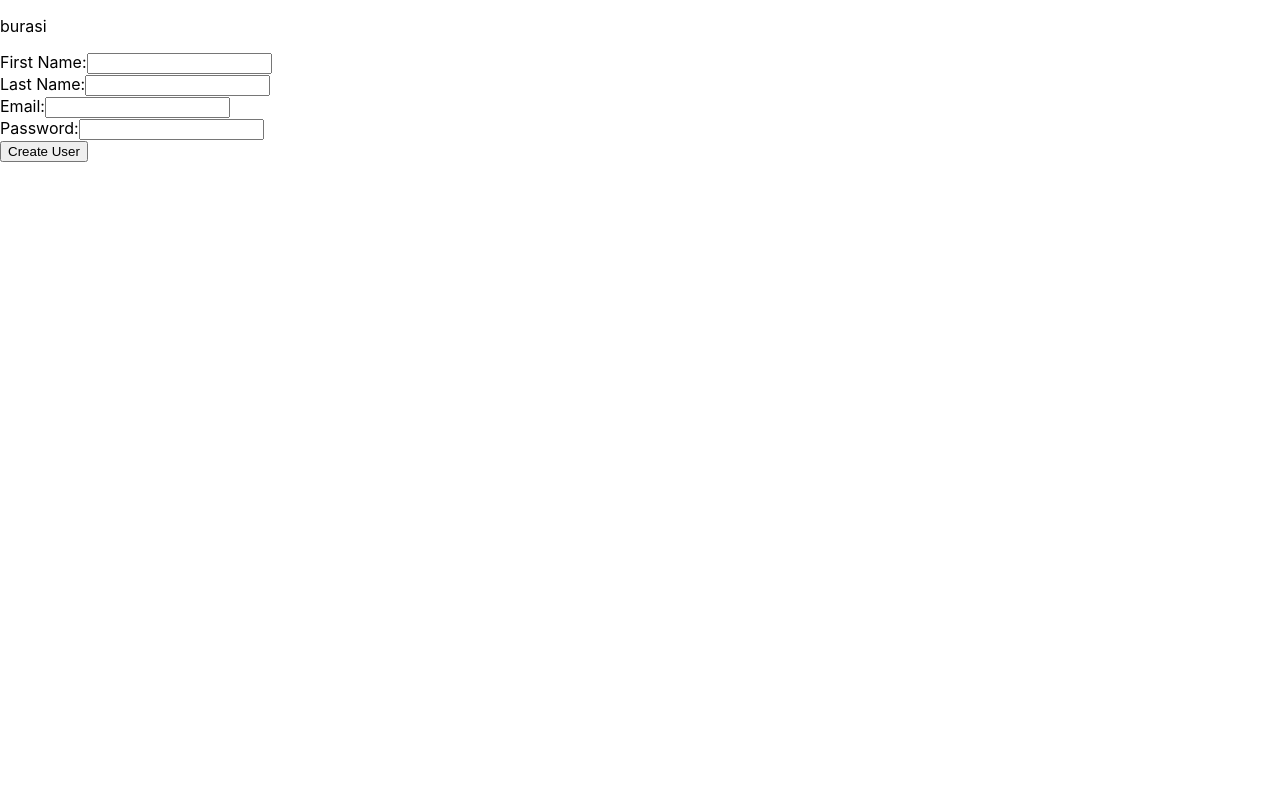
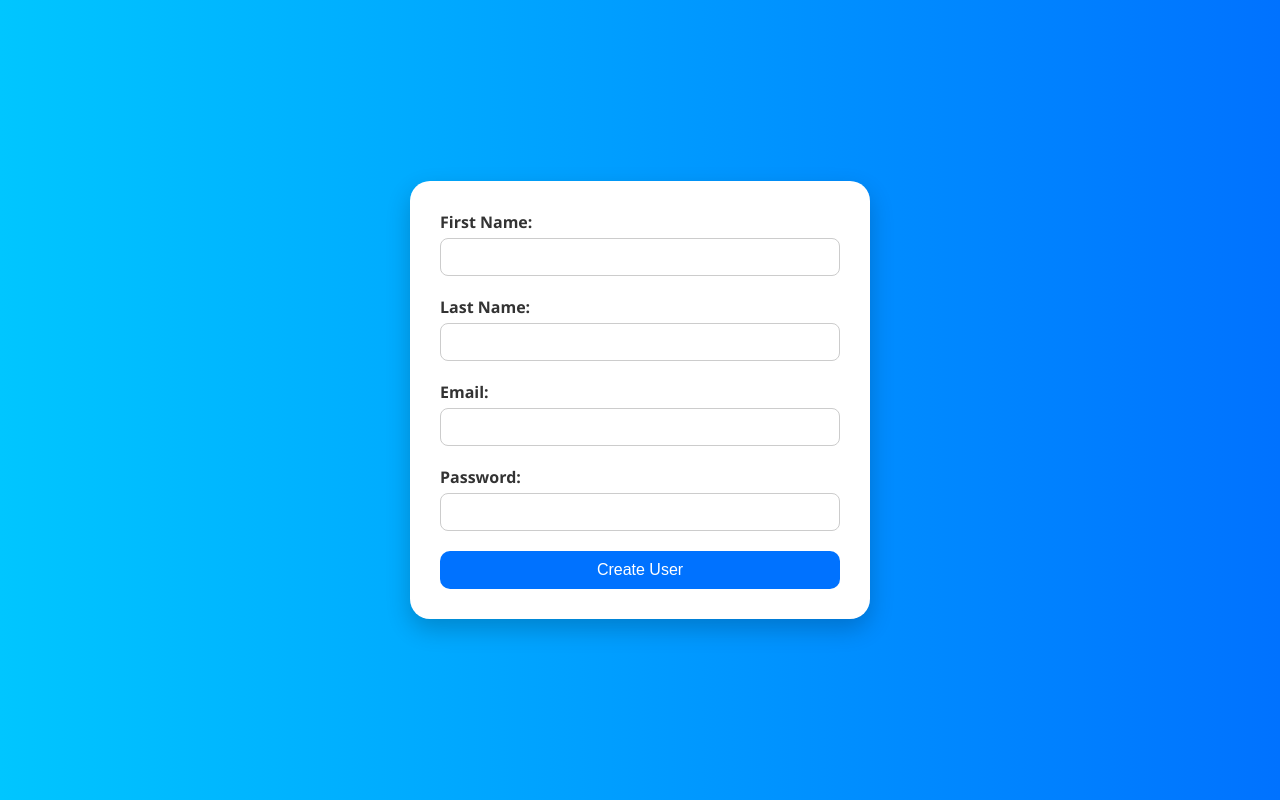
Before and after one commit to berkaykeskino/Spring-Boot, a React (Create React App) app in the folder frontend/: page / in a window 1280 px wide. Built offline with nearby package versions, Linux system fonts and the light colour scheme.

Commit message:
frontend for user creation updated

```diff
--- a/frontend/src/App.tsx
+++ b/frontend/src/App.tsx
@@ -5,7 +5,6 @@ import CreateUserTab from './Components/CreateUser/CreateUserTab';
 function App() {
   return (
     <div>
-      <p>burasi</p>
       <CreateUserTab/>
     </div>
 
--- /dev/null
+++ b/frontend/src/Components/CreateUser/CreateUserTab.css
@@ -0,0 +1,70 @@
+/* Full-page background */
+.page-bg {
+    height: 100vh;
+    margin: 0;
+    background: linear-gradient(to right, #00c6ff, #0072ff);
+    /* soft gradient */
+    display: flex;
+    justify-content: center;
+    align-items: center;
+    font-family: 'Segoe UI', Tahoma, Geneva, Verdana, sans-serif;
+}
+
+/* Form container */
+.input-container {
+    background-color: white;
+    height: auto;
+    width: 90%;
+    max-width: 400px;
+    padding: 30px;
+    display: flex;
+    flex-direction: column;
+    justify-content: center;
+    align-items: stretch;
+    border-radius: 20px;
+    box-shadow: 0 10px 25px rgba(0, 0, 0, 0.2);
+}
+
+/* Each input-label pair */
+.input-item {
+    margin-bottom: 20px;
+    display: flex;
+    flex-direction: column;
+}
+
+/* Labels */
+.input-item label {
+    margin-bottom: 5px;
+    font-weight: 600;
+    color: #333;
+}
+
+/* Inputs */
+.input-text {
+    padding: 10px;
+    border-radius: 8px;
+    border: 1px solid #ccc;
+    font-size: 14px;
+    transition: border-color 0.3s;
+}
+
+.input-text:focus {
+    outline: none;
+    border-color: #0072ff;
+}
+
+/* Submit Button */
+.submit-button {
+    padding: 10px;
+    background-color: #0072ff;
+    color: white;
+    font-size: 16px;
+    border: none;
+    border-radius: 10px;
+    cursor: pointer;
+    transition: background-color 0.3s ease;
+}
+
+.submit-button:hover {
+    background-color: #005fcc;
+}
--- a/frontend/src/Components/CreateUser/CreateUserTab.tsx
+++ b/frontend/src/Components/CreateUser/CreateUserTab.tsx
@@ -1,6 +1,6 @@
 import axios from 'axios';
 import React, { useState } from 'react';
-import { useNavigate } from 'react-router';
+import "./CreateUserTab.css";
 
 type Props = {}
 
@@ -40,8 +40,8 @@ const CreateUserTab = (props: Props) => {
   };
 
   return (
-    <div>
-      <form onSubmit={handleSubmit}>
+    <div className='page-bg'>
+      <form onSubmit={handleSubmit} className='input-container'>
 
         <div className="input-item">
           <label htmlFor="firstName">First Name:</label>
@@ -91,7 +91,7 @@ const CreateUserTab = (props: Props) => {
           />
         </div>
 
-        <button type="submit">Create User</button>
+        <button className='submit-button' type="submit">Create User</button>
       </form>
     </div>
   );
```
